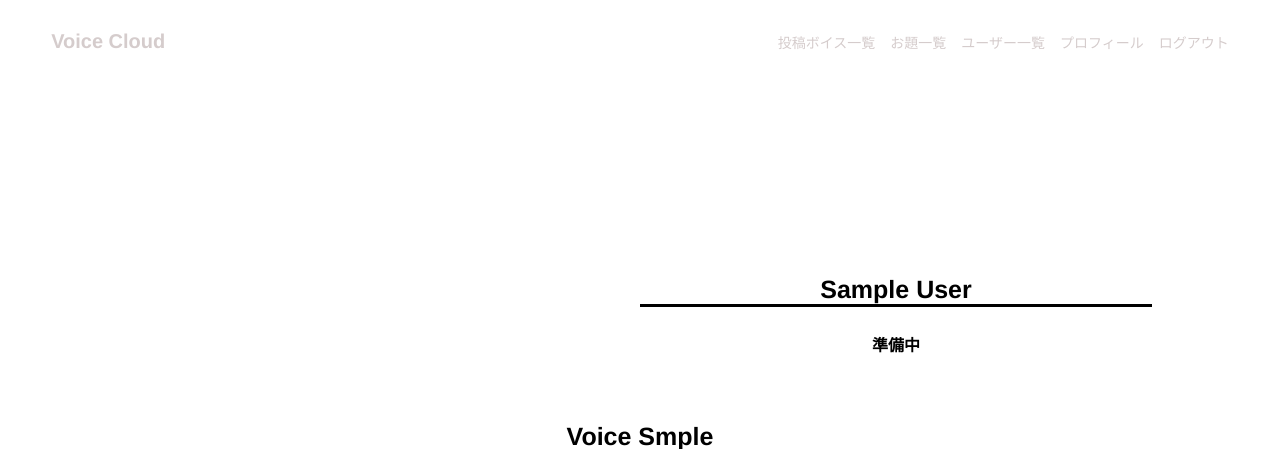
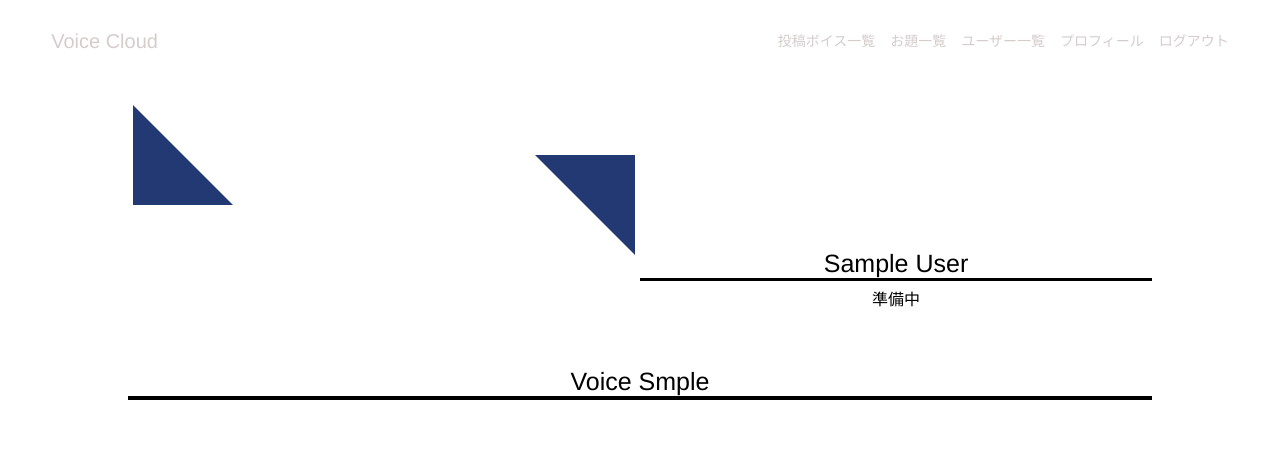
Before and after one commit to kazuya-minei/Voice_Cloud, a Rails app: page /users/1 in a window 1280 px wide. Shown: the top 449 px of the page. Run offline with Rails 7, Linux system fonts and the light colour scheme; the visitor is signed in with stand-in values (Sample User, id 1); style sheets or scripts are compiled from the project's sources; parts of the project's set-up code (start-up, migrations or seed data) failed here and were passed over; some libraries are stand-ins or nearby versions.

Commit message:
finish Error message formatting & Set the default image for user

```diff
--- a/app/assets/stylesheets/custum.scss
+++ b/app/assets/stylesheets/custum.scss
@@ -1,3 +1,6 @@
+@import "bootstrap-sprockets";
+@import "bootstrap";
+
 * {
   box-sizing: border-box;
   color: rgb(0, 0, 0);
@@ -214,6 +217,33 @@
   margin-top: 30px;
 }
 
+#error_explanation {
+  color: red;
+  ul {
+    color: red;
+    margin: 0 0 30px 0;
+  }
+}
+
+.field_with_errors {
+  @extend .has-error;
+  .form-control {
+    color: $state-danger-text;
+  }
+}
+
+.alert {
+  margin-top: 100px;
+}
+
+.errors {
+  display: flex;
+  flex-direction: column;
+  li {
+    color: red;
+  }
+}
+
 /*profile*/
 
 .body {
@@ -252,6 +282,33 @@
 
 .item1 {
   grid-area: item1;
+}
+
+.image-icon {
+  position: relative;
+}
+
+.image-icon::before,
+.image-icon::after {
+  content: '';
+  position: absolute;
+  width: 0;
+  height: 0;
+  border-style: solid;
+}
+
+.image-icon::before {
+  top: -15px;
+  right: -15px;
+  border-width: 0 100px 100px 0;
+  border-color: transparent #223974 transparent transparent;
+}
+
+.image-icon::after {
+  bottom: -15px;
+  left: -15px;
+  border-width: 100px 0 0 100px;
+  border-color: transparent transparent transparent #223974;
 }
 
 .item2 {
--- a/app/controllers/users_controller.rb
+++ b/app/controllers/users_controller.rb
@@ -15,7 +15,7 @@
     @user = User.new(user_params)
     if @user.save
       log_in @user
-      flash[:success] = "Welcome to the Sample App!"
+      flash[:success] = "登録が完了しました"
       redirect_to @user
     else
       render 'new'
--- a/app/uploaders/avatar_uploader.rb
+++ b/app/uploaders/avatar_uploader.rb
@@ -14,12 +14,12 @@
   end
 
   # Provide a default URL as a default if there hasn't been a file uploaded:
-  # def default_url(*args)
+  def default_url(*args)
   #   # For Rails 3.1+ asset pipeline compatibility:
   #   # ActionController::Base.helpers.asset_path("fallback/" + [version_name, "default.png"].compact.join('_'))
-  #
+    "default.jpeg"
   #   "/images/fallback/" + [version_name, "default.png"].compact.join('_')
-  # end
+  end
 
   # Process files as they are uploaded:
   # process scale: [200, 300]
--- a/app/views/layouts/application.html.erb
+++ b/app/views/layouts/application.html.erb
@@ -12,6 +12,9 @@
 
   <body>
     <%= render 'layouts/header' %>
+    <% flash.each do |message_type, message| %>
+      <div class="alert alert-<%= message_type %>"><%= message %></div>
+    <% end %>
       <%= yield %>
     <%= render 'layouts/footer' unless root_path %>
     <%= debug(params) if Rails.env.development? %>
--- a/app/views/users/show.html.erb
+++ b/app/views/users/show.html.erb
@@ -1,6 +1,6 @@
 <div class="body">
   <div class="item1 image">
-    <div class="wrapper">
+    <div class="image-icon">
       <%= image_tag @user.avatar.url %>
     </div>
   </div>
--- a/config/application.rb
+++ b/config/application.rb
@@ -1,6 +1,7 @@
 require_relative "boot"
 
 require "rails/all"
+
 
 # Require the gems listed in Gemfile, including any gems
 # you've limited to :test, :development, or :production.
@@ -10,7 +11,8 @@
   class Application < Rails::Application
     # Initialize configuration defaults for originally generated Rails version.
     config.load_defaults 6.1
-
+    config.i18n.default_locale = :ja
+    config.i18n.load_path += Dir[Rails.root.join('config', 'locales', '**', '*.yml').to_s]
     # Configuration for the application, engines, and railties goes here.
     #
     # These settings can be overridden in specific environments using the files
--- /dev/null
+++ b/config/locales/models/ja.yml
@@ -0,0 +1,9 @@
+ja:
+  activerecord:
+    models:
+      user: ユーザー
+    attributes:
+      user:
+        name: 名前
+        email: メールアドレス
+        password: パスワード
```
Also changed, not shown: app/views/shared/_error_messages.html.erb (added, +12 -0 lines), app/views/users/new.html.erb (+9 -0 lines), Gemfile, Gemfile.lock, app/assets/images/default.jpeg (added), 2 other files.
